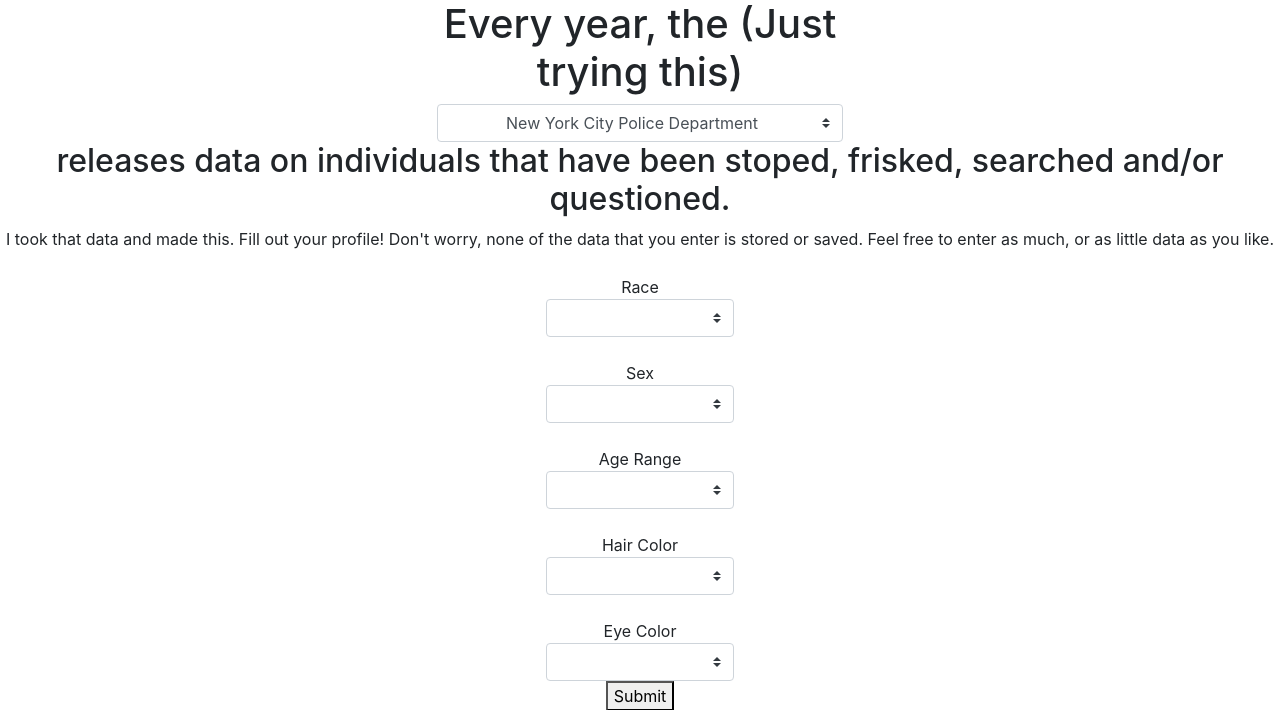
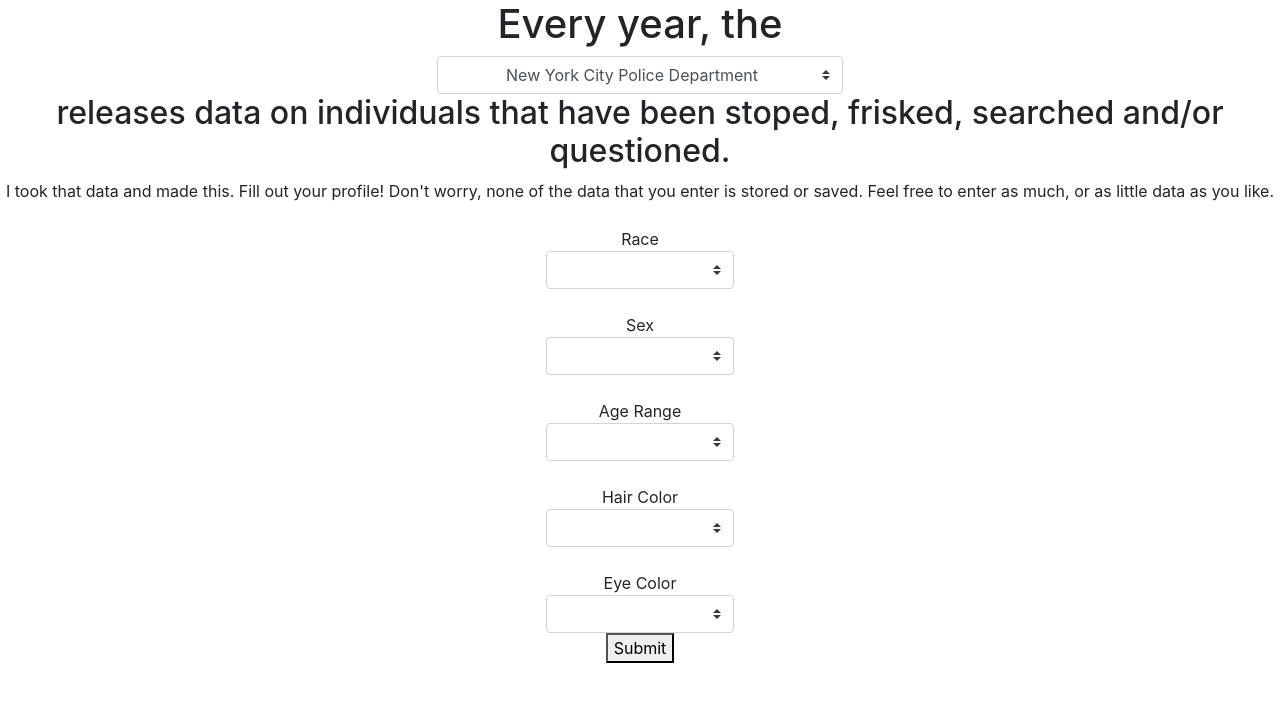
Before and after one commit to ifamojuro/WouldTheyStopMe, a Flask app: page / in a window 1280 px wide. Shown: the top 710 px of the page. Run offline with Flask 2, Linux system fonts and the light colour scheme; parts of the project's set-up code (start-up, migrations or seed data) failed here and were passed over; some libraries are stand-ins or nearby versions.

Commit message:
working now

```diff
--- a/application/templates/home.html
+++ b/application/templates/home.html
@@ -7,7 +7,7 @@
 <div id = intro style="text-align:center;">
 	<div class = "row align-items-center justify-content-center">
 			<div class="col-4 center-block">
-				<h1>Every year, the (Just trying this)<h1>
+				<h1>Every year, the<h1>
 			</div>
 	</div>
 
```
